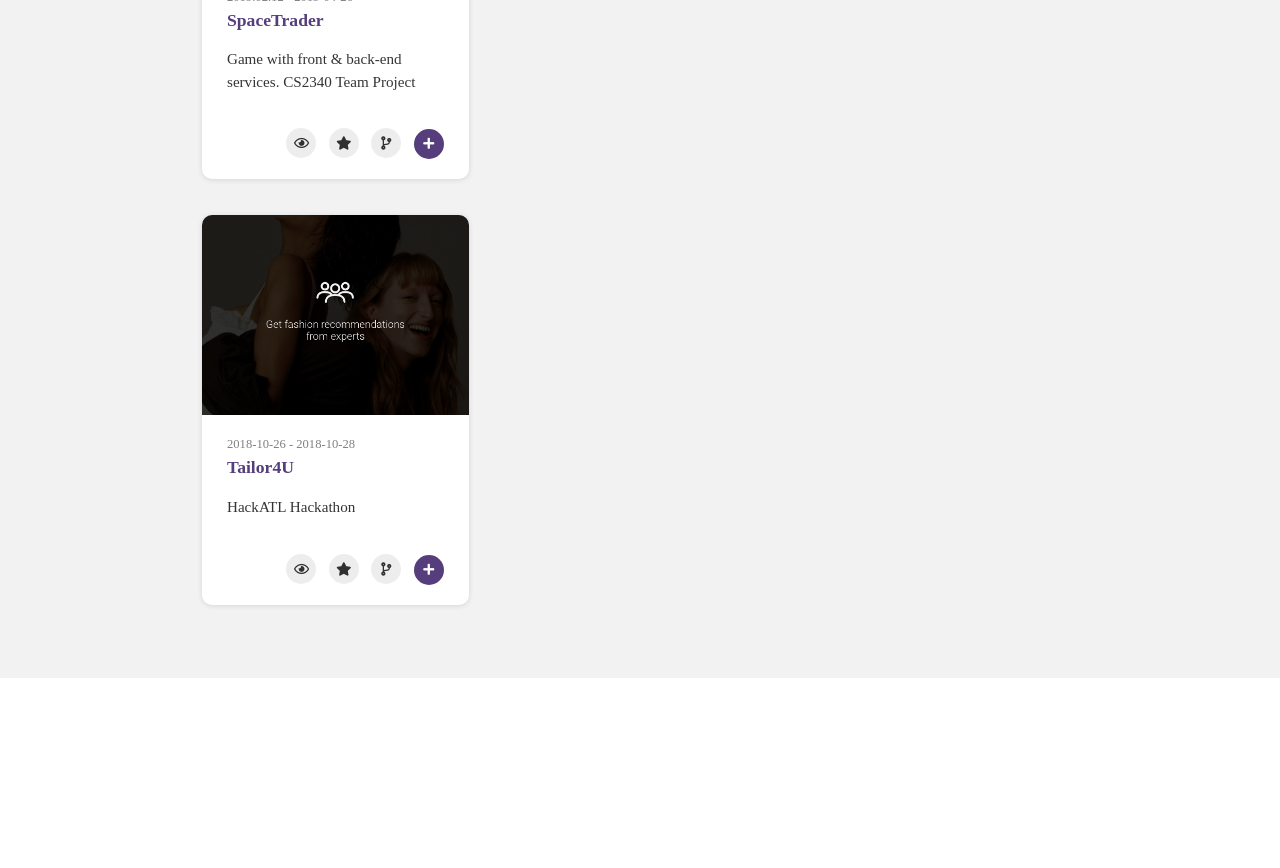
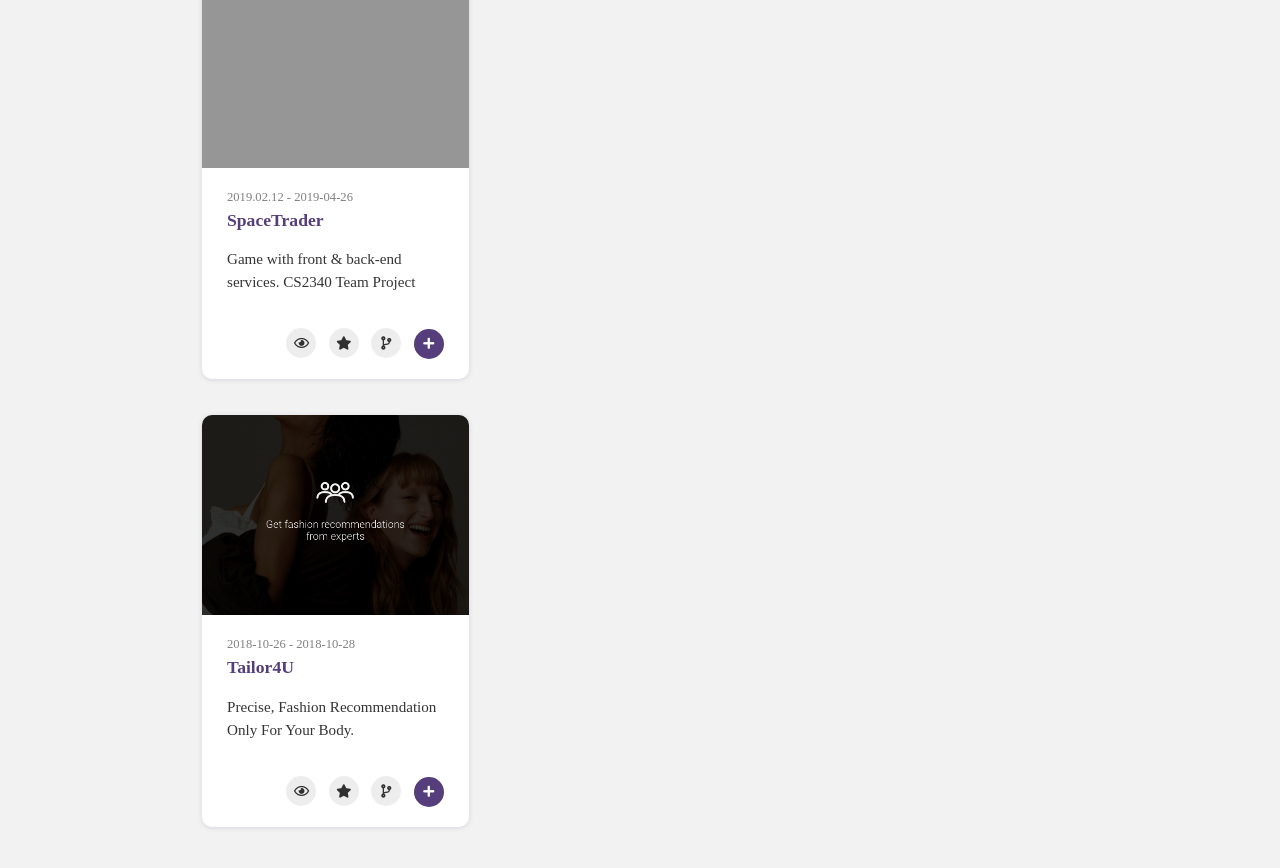
Before and after one commit to hwuiwon/hwuiwon.github.io, a Jekyll site: the page built from portfolio.html, in a window 1280 px wide and 900 px high, scrolled down 934 px. Shown: the top 868 px of the window. Built offline with Jekyll 4.4.1, drawn with Linux system fonts in a browser that asks for light colours; nearby versions of some CDN libraries; some web fonts are replaced; before the commit the page ends 1612 px from its top, so only the background shows below that.

Commit message:
Update projects.yml

```diff
--- a/_data/projects.yml
+++ b/_data/projects.yml
@@ -2,7 +2,7 @@
     print : True # If 'False' is selected, it will not be displayed in 'home.html > aside > .proj-content'.
     modal : True # If 'True' is selected, modal can open in 'portfolio.html'.
     url : https://github.com/hwuiwon/SpaceTrader # Full URL
-    image : # path: assets/project/
+    image : "spacetrader.gif" # path: assets/project/
     date : 2019.02.12 - 2019-04-26
     title : SpaceTrader
     summary : A simple Android game
@@ -26,5 +26,5 @@
     image : "t4u.png" # path: assets/project/
     date : 2018-10-26 - 2018-10-28
     title : Tailor4U
-    summary : Precise, Fashion Recommendation Only For Your Body.
-    description : HackATL Hackathon
+    summary : HackATL Hackathon
+    description : Precise, Fashion Recommendation Only For Your Body.
```
